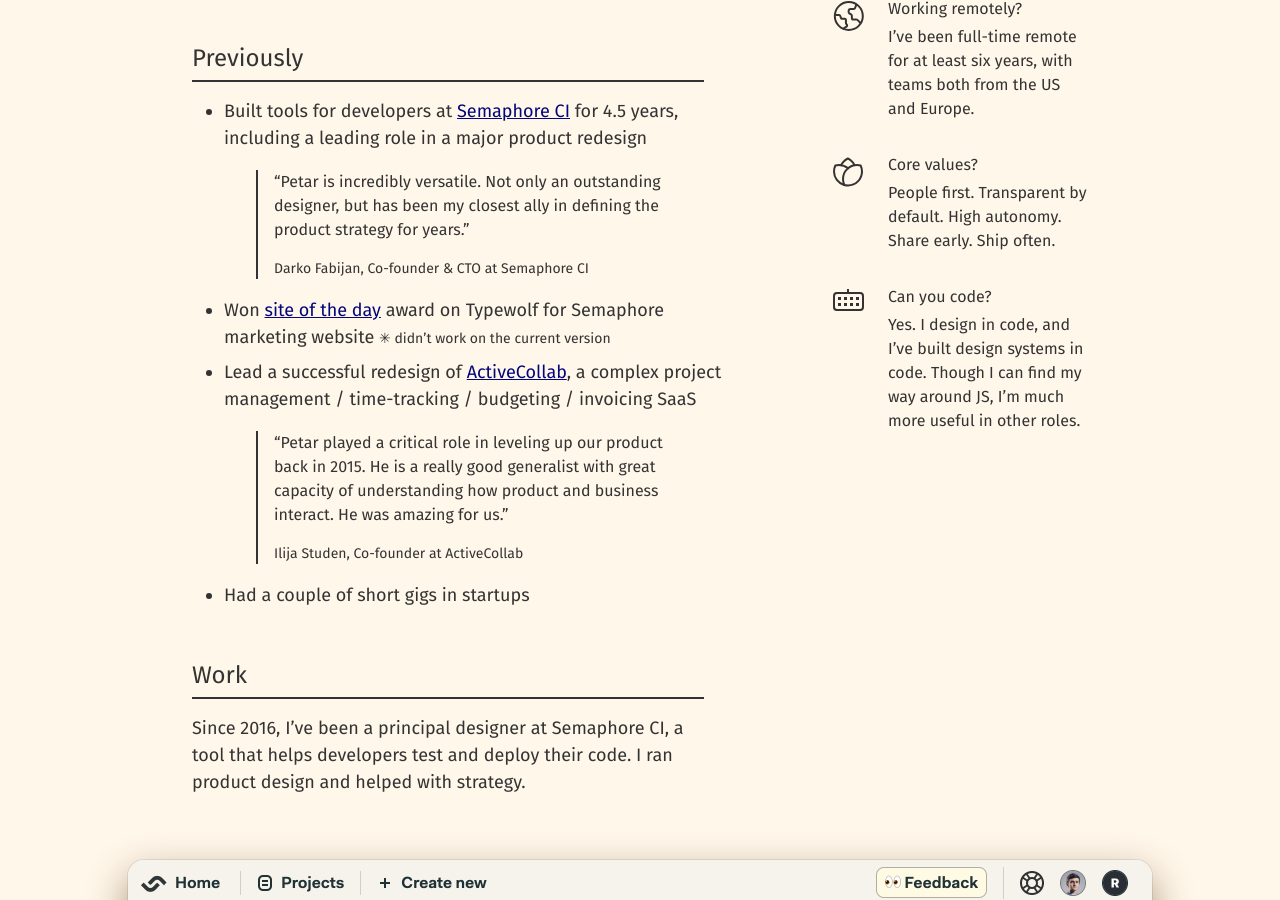
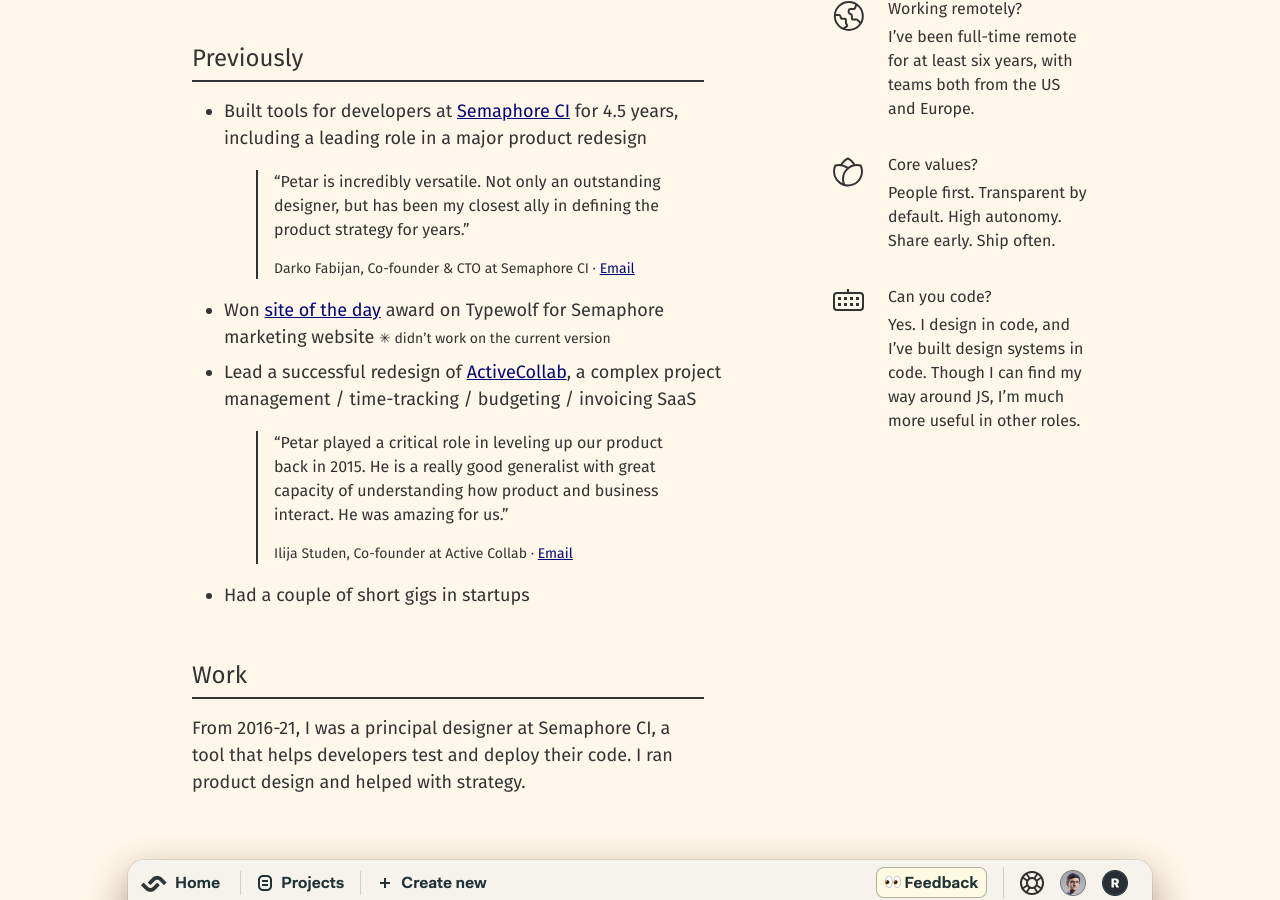
Before and after one commit to ropsii/ropsii.github.io, a Jekyll site: the page built from work.html, in a window 1280 px wide and 900 px high, scrolled down 393 px. Built offline with Jekyll 4.4.1, drawn with Linux system fonts in a browser that asks for light colours; some of the changed text lies outside the part shown.

Commit message:
work update

```diff
--- a/_layouts/work.html
+++ b/_layouts/work.html
@@ -56,7 +56,7 @@
                                     <li class="mv2">Built tools for developers at <a href="https://semaphoreci.com">Semaphore CI</a> for 4.5 years, including a leading role in a major product redesign
                                         <blockquote class="bl bw1 pl3 ml0 ml3-ns ml4-l">
                                             <p class="f5">“Petar is incredibly versatile. Not only an outstanding designer, but has been my closest ally in defining the product strategy for years.”</p>
-                                            <p class="f6">Darko Fabijan, Co-founder & CTO at Semaphore CI</p>
+                                            <p class="f6">Darko Fabijan, Co-founder & CTO at Semaphore CI · <a href="mailto:darko@renderedtext.com ">Email</a></p>
                                         </blockquote>
 
                                     </li>
@@ -64,7 +64,7 @@
                                     <li class="mv2">Lead a successful redesign of <a href="https://activecollab.com/">ActiveCollab</a>, a complex project management / time-tracking / budgeting / invoicing SaaS
                                         <blockquote class="bl bw1 pl3 ml0 ml3-ns ml4-l">
                                             <p class="f5">“Petar played a critical role in leveling up our product back in 2015. He is a really good generalist with great capacity of understanding how product and business interact. He was amazing for us.”</p>
-                                            <p class="f6">Ilija Studen, Co-founder at ActiveCollab</p>
+                                            <p class="f6">Ilija Studen, Co-founder at Active Collab · <a href="mailto:ilija.studen@activecollab.com">Email</a></p>
                                         </blockquote>
                                     </li>
                                     <li class="mv2">Had a couple of short gigs in startups</a></li>
@@ -139,7 +139,7 @@
                 <div class="mw8 center f5 f4-m">
                     <div class="ph5-m mb5">
                         <h2 class="f3 f2-m normal mb2 bb bw1 pb1 mb3 mw6-m">Work</h2>
-                        <p class="measure pr4-m mb0">Since 2016, I’ve been a principal designer at Semaphore&nbsp;CI, a tool that helps developers test and deploy their code. I ran product design and helped with strategy.</p>
+                        <p class="measure pr4-m mb0">From 2016-21, I was a principal designer at Semaphore&nbsp;CI, a tool that helps developers test and deploy their code. I ran product design and helped with strategy.</p>
                     </div>
 
                     <div>
@@ -177,7 +177,7 @@
                     </div>
 
                     <div class="ph4-m mv4 mv5-m pv4">
-                        <p class="measure mb0 pr5-m">Though not my principal forte, occasionally I do illustrations when necessary to relax the onboarding or make blank screens more fun.
+                        <p class="measure mb0 pr5-m">Though not my principal forte, occasionally I would do illustrations. Usually to relax the onboarding or simply to make blank screens more fun.
                         </p>
                     </div>
 
@@ -202,7 +202,7 @@
                     <div class="ph4-m mv4 mv5-m pv4">
                         <div class="flex-m">
                             <div class="w-100 w-third-m mb4 mb0-m">
-                                <p class="measure mb0">A good portion of my time is work at the structural and strategic level. A product that is complex in its nature continually requires untangling what is not immediately evident.</p>
+                                <p class="measure mb0">A good portion of my time went to contributing at the structural and strategic level. In a fairly small team, my role always required me to be everywhere from strategy to execution.</p>
                             </div>
                             <div class="w-100 w-two-thirds-m">
                                 <blockquote class="bl bw1 pl3 pl4-l ml0 ml3-ns ml4-l mv0">
--- a/_posts/2020-08-18-usable-is-beautiful.markdown
+++ b/_posts/2020-08-18-usable-is-beautiful.markdown
@@ -21,7 +21,7 @@
 
 Yet, design is equally an effort to make things uniform and that often results in excessive intervention. We make links hard to identify or choose color so poorly that contrast drops way below comfortable. This hurts our communication with the computer.
 
-We persist in breaking the rules when we use tiny, hard to read font sizes. We abuse font weight just as much. Too thin fonts in longform are painful to read, yet designers insist  it’s beautiful. Even Google, a company that arguably hires the best people in the world, at the time of writing this uses `font-weight:300;` for body copy on their official blog. That’s hardly a bearable reading experience even on the retina display, and good luck reading that on an average cheap monitor.
+We persist in breaking the rules when we use tiny, hard to read font sizes. We abuse font weight just as much. Too thin fonts in longform are painful to read, yet designers insist  it’s beautiful. Even Google, a company that arguably hires the best in the business, at the time of writing this uses `font-weight:300;` for body copy on their official blog. That’s hardly a bearable reading experience even on the retina display, and good luck reading that on an average cheap monitor.
 
 Mistreating fundamentals increases the cognitive load. Users need an additional couple of seconds when they’re not sure if some text is a link. More while squinting at the thin, light-gray passage of text. And even more to figure out a poorly described feature. And that’s only graphic design. Not to mention the effects of poor interaction on the speed of understanding the UI.
 
```
